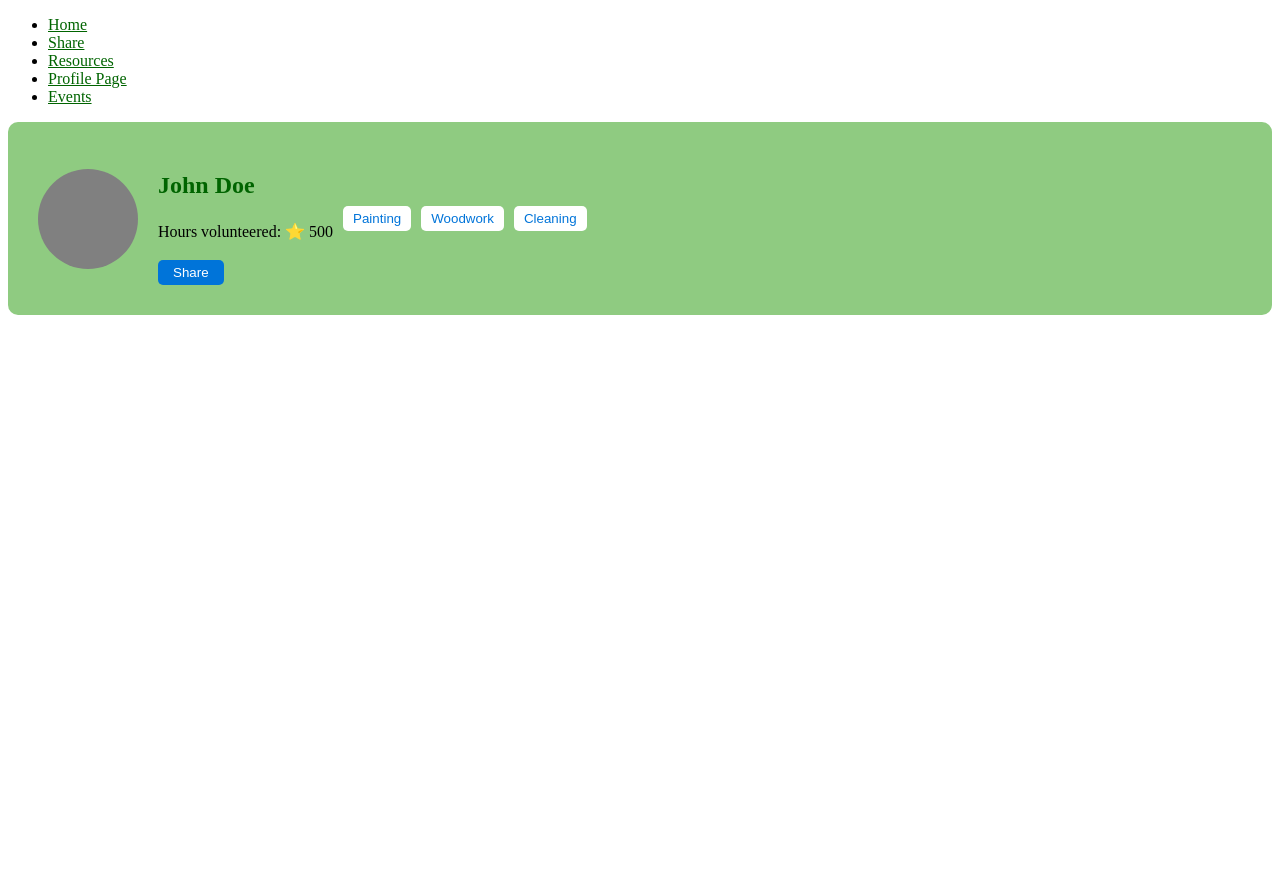
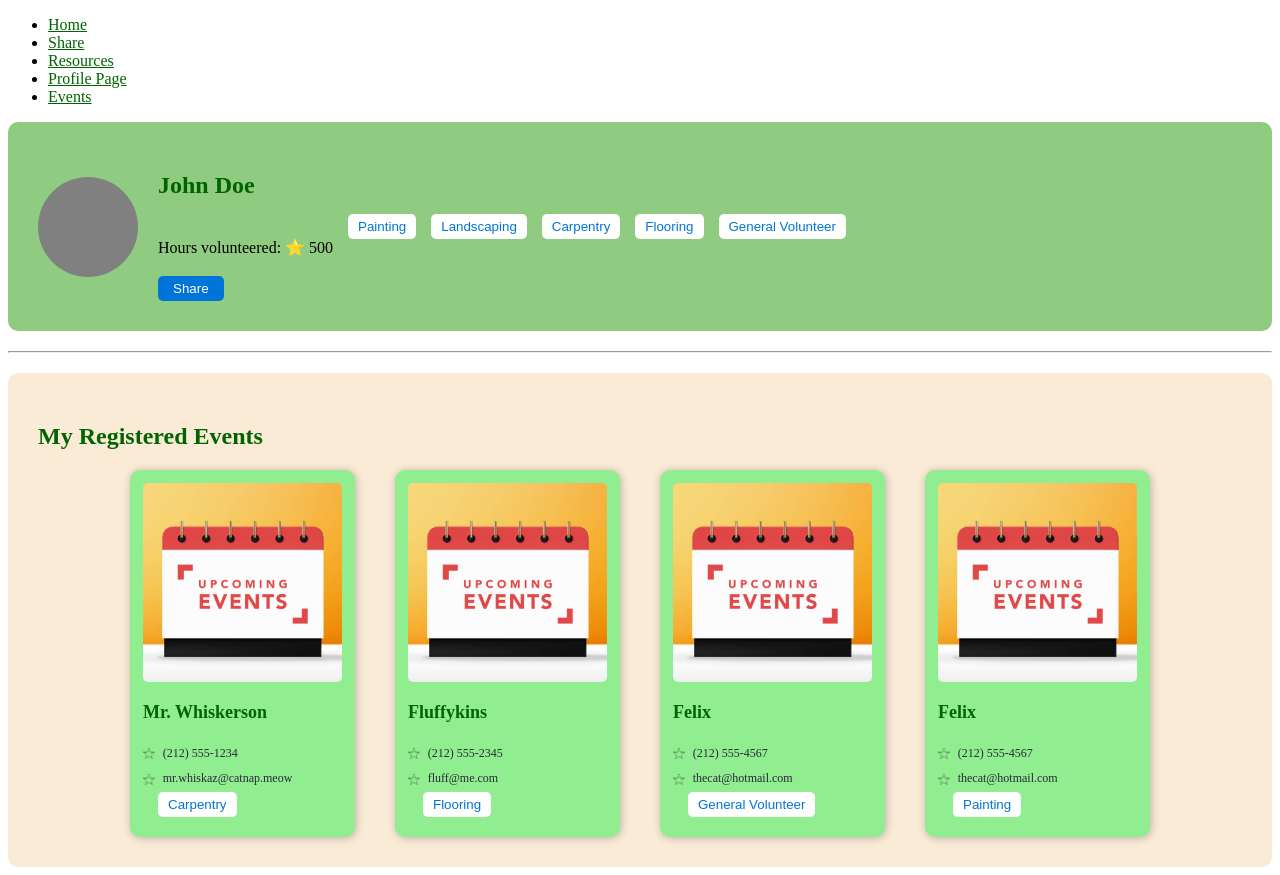
Before and after one commit to cfgchicago23/Team-7, a React (Create React App) app in the folder frontend/: page /profile in a window 1280 px wide. Before the commit the page ends 800 px from the top, so only its background shows below. Built offline with nearby package versions, Linux system fonts and the light colour scheme.

Commit message:
added more to profile page

```diff
--- a/frontend/src/pages/profile_page.css
+++ b/frontend/src/pages/profile_page.css
@@ -4,7 +4,13 @@
     font-family: 'Arial', sans-serif;
     color: black;
     background-color: #8FCB81;
-  }
+}
+
+.profile-text {
+    margin-top: 0;
+    margin-bottom: 0;
+}
+
 .profile-container {
     background-color: #8FCB81;
     padding: 30px;
@@ -23,6 +29,9 @@
 
 .profile-info {
     color: white;
+    display: flex;
+    flex-direction: column; /* Stack elements vertically */
+    align-items: flex-start; /* Align elements to the left */
 }
 
 .star {
@@ -39,7 +48,7 @@
     border: none;
     border-radius: 5px;
     padding: 5px 10px;
-    margin-left: 10px;
+    margin-left: 15px;
     cursor: pointer;
     transition: background-color 0.3s;
 }
@@ -62,3 +71,17 @@
 .share-button:hover {
     background-color: #0056b3;
 }
+
+.additional-rectangle {
+    background-color: antiquewhite;
+    padding: 30px;
+    border-radius: 10px;
+    margin-top: 20px;
+}
+
+.separator {
+    width: 100%;
+    height: 2px;
+    background-color: black;
+    margin: 20px 0;
+}
--- a/frontend/src/pages/profile_page.js
+++ b/frontend/src/pages/profile_page.js
@@ -1,5 +1,7 @@
 import React from 'react';
 import './profile_page.css'; // Import your CSS file
+import event_img from "./upcoming_events.jpg"
+import star_img from "./star.png"
 
 function Profile() {
     const handleShare = () => {
@@ -7,20 +9,102 @@ function Profile() {
     };
 
     return (
+        <div>
             <div className="profile-container">
                 <div className="profile-image"></div>
                 <div className="profile-info">
                     <h2>John Doe</h2>
+                    <div className="profile-text">
                         <p>Hours volunteered: <span className="star">⭐</span> 500</p>
+                    </div>
                     <button className="share-button" onClick={handleShare}>
                         Share
                     </button>
                 </div>
                 <div className="skills">
                     <button className="skill-button">Painting</button>
-                <button className="skill-button">Woodwork</button>
-                <button className="skill-button">Cleaning</button>
+                    <button className="skill-button">Landscaping</button>
+                    <button className="skill-button">Carpentry</button>
+                    <button className="skill-button">Flooring</button>
+                    <button className="skill-button">General Volunteer</button>
                 </div>
+            </div>
+            {/* Separator bar */}
+            <hr className="separator" />
+            {/* Additional green rectangle */}
+            <div className="additional-rectangle">
+                <h2>My Registered Events</h2>
+                <p>   </p>
+                <div className="contacts">
+
+            <div className="contact-card">
+                <img src={event_img}/>
+                <h3>Mr. Whiskerson</h3>
+                <div className="info-group">
+                    <img src={star_img}/>
+                    <p>(212) 555-1234</p>
+                </div>
+                <div className="info-group">
+                    <img src={star_img} />
+                    <p>mr.whiskaz@catnap.meow</p>
+                </div>
+                <div className="tags">
+                            <button className="skill-button">Carpentry</button>
+                        </div>
+            </div>
+
+            <div className="contact-card">
+                <img src={event_img}/>
+                <h3>Fluffykins</h3>
+                <div className="info-group">
+                    <img src={star_img} />
+                    <p>(212) 555-2345</p>
+                </div>
+                <div className="info-group">
+                    <img src={star_img}/>
+                    <p>fluff@me.com</p>
+                </div>
+                <div className="tags">
+                            <button className="skill-button">Flooring</button>
+                        </div>
+            </div>
+
+            <div className="contact-card">
+                <img src={event_img}/>
+                <h3>Felix</h3>
+                <div className="info-group">
+                    <img src={star_img} />
+                    <p>(212) 555-4567</p>
+                </div>
+                <div className="info-group">
+                    <img src={star_img} />
+                    <p>thecat@hotmail.com</p>
+                </div>
+                <div className="tags">
+                            <button className="skill-button">General Volunteer</button>
+                        </div>
+            </div>
+
+            <div className="contact-card">
+                <img src={event_img}/>
+                <h3>Felix</h3>
+                <div className="info-group">
+                    <img src={star_img} />
+                    <p>(212) 555-4567</p>
+                </div>
+                <div className="info-group">
+                    <img src={star_img} />
+                    <p>thecat@hotmail.com</p>
+                </div>
+		                <div className="tags">
+                            <button className="skill-button">Painting</button>
+                        </div>
+
+            </div>
+
+        </div>
+            </div>
+
         </div>
     );
 }
```
Lines whose indentation alone changed are shown as unchanged.
